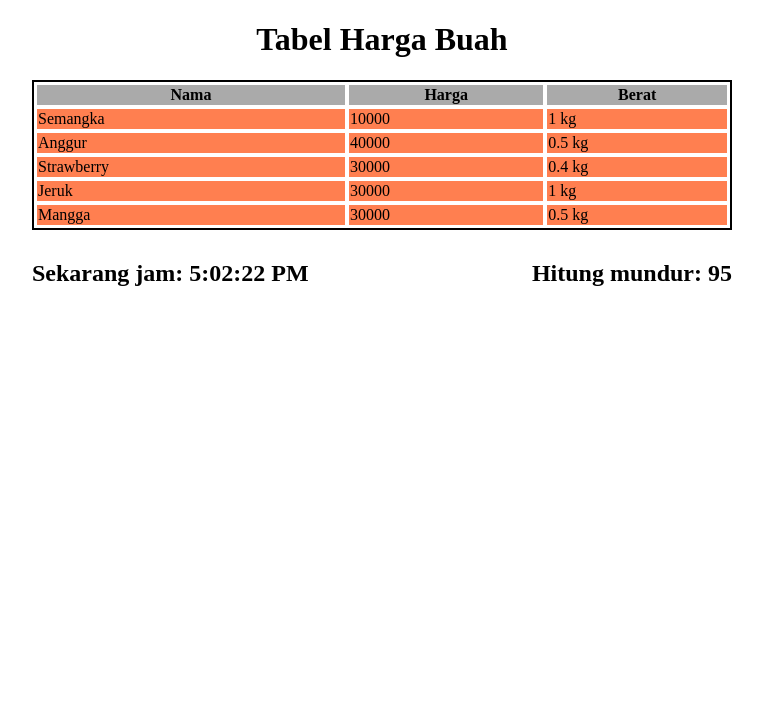
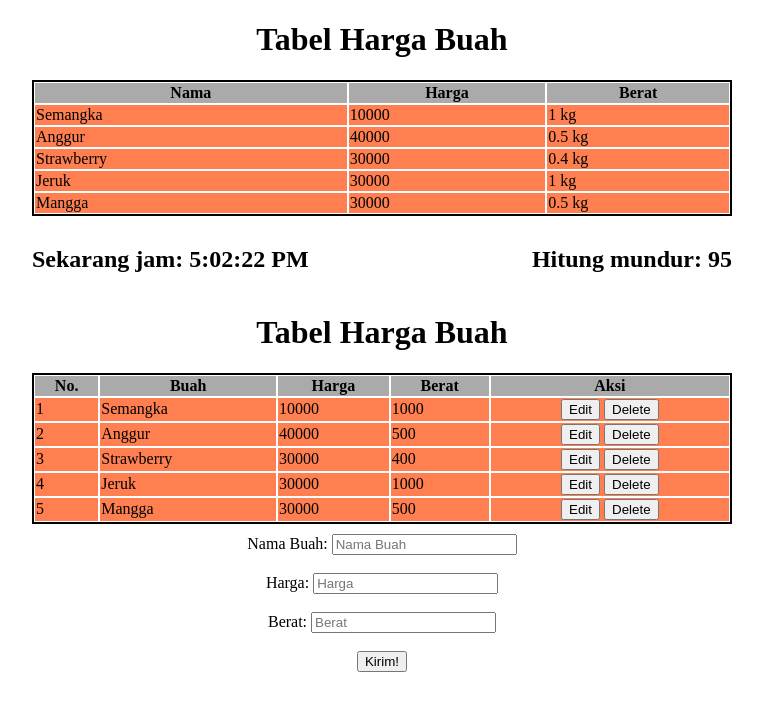
Before and after one commit to itsdaffa/sanbercode-reactjs-0720-week3, a React (Create React App) app: page / in a window 1280 px wide. Shown: the top 710 px of the page, without its empty margins (258-1021 px from the left). Built offline with nearby package versions, Linux system fonts and the light colour scheme.

Commit message:
Update tugas Hari Ke-3, Pekan ke-3

```diff
--- a/src/App.js
+++ b/src/App.js
@@ -4,18 +4,22 @@ import './tugas11/HargaBuah.css'
 import UserInfo from './UserInfo';
 import HargaBuah from './tugas11/HargaBuah';
 import Timer from './tugas12/Timer';
-import Clock from './tugas12/Clock'
+import Clock from './tugas12/Clock';
+import List from './tugas13/List';
 
 function App() {
   return (
     <div className="App" style={{width: 'fit-content', margin: 'auto'}}>
       {/* Tugas Hari Ke-1 */}
       <HargaBuah />
-      {/*Tugas Hari Ke-2 */}
+      {/* Tugas Hari Ke-2 */}
       <div style={{display: "flex", justifyContent: "space-between"}}>
       <Clock />
       <Timer />
       </div>
+      {/*Tugas Hari Ke-3 */}
+      <List />
+
     </div>
   );
 }
--- a/src/tugas11/HargaBuah.css
+++ b/src/tugas11/HargaBuah.css
@@ -4,6 +4,8 @@ body {
 table {
     width: 700px;
     border: 2px solid black;
+    border-spacing: 0;
+
 }
 th, td {
     border: 1px solid white;
--- /dev/null
+++ b/src/tugas13/List.js
@@ -0,0 +1,154 @@
+import React, {Component} from 'react';
+
+class Header extends Component {
+    render() {
+        return <th>{this.props.name}</th>
+    }
+}
+
+class Cell extends Component {
+    render() {
+        return <td>{this.props.name}</td>
+    }
+}
+
+class List extends Component {
+    constructor(props) {
+        super (props);
+        this.state = {
+            dataHargaBuah : [
+                {nama: "Semangka", harga: 10000, berat: 1000},
+                {nama: "Anggur", harga: 40000, berat: 500},
+                {nama: "Strawberry", harga: 30000, berat: 400},
+                {nama: "Jeruk", harga: 30000, berat: 1000},
+                {nama: "Mangga", harga: 30000, berat: 500}
+            ],
+            input: {
+                nama: "",
+                harga: "",
+                berat: ""
+            },
+
+            indexofForm: -1
+        }
+
+        this.handleChange = this.handleChange.bind(this)
+        this.handleSubmit = this.handleSubmit.bind(this)
+        this.handleEdit = this.handleEdit.bind(this)
+        this.handleDelete = this.handleDelete.bind(this)
+
+    }
+
+    handleChange(e) {
+        let input = {...this.state.input}
+        input[e.target.name] = e.target.value
+        this.setState({
+            input
+        })
+    }
+
+    handleSubmit(e){
+		e.preventDefault()
+
+		let input = this.state.input
+		if(input['nama'].replace(/\s/g, '') !== "" && input['harga'].toString().replace(/\s/g, '') !== "" && input['berat'].toString().replace(/\s/g, '') !== "" ){
+			let newDaftarBuah = this.state.dataHargaBuah
+			let index = this.state.indexOfForm
+			console.log(index)
+			if (index === -1){
+			  newDaftarBuah = [...newDaftarBuah, input]
+			}else{
+			  newDaftarBuah[index] = input
+			}
+			this.setState({
+				dataHargaBuah: newDaftarBuah,
+				input :{
+					nama:"",
+					harga: "",
+					berat: ""
+				},
+				indexOfForm: -1
+			})
+		}
+      }
+
+      handleEdit(e){
+		let index = e.target.value
+		let buah = this.state.dataHargaBuah[index]
+		this.setState({
+			input :{
+				nama: buah.nama,
+				harga: buah.harga,
+				berat: buah.berat
+			},
+			indexOfForm: index
+		})
+	  }
+
+	  handleDelete(e){
+		let index = e.target.value
+		let newDaftarBuah = this.state.dataHargaBuah
+		let editedDaftarBuah = newDaftarBuah[this.state.indexOfForm]
+		newDaftarBuah.splice(index, 1)
+
+		if (editedDaftarBuah !== undefined){
+		  var newIndex = newDaftarBuah.findIndex((el) => el === editedDaftarBuah)
+		  this.setState({dataHargaBuah: newDaftarBuah, indexOfForm: newIndex})
+		}else{
+		  this.setState({dataHargaBuah: newDaftarBuah})
+		}
+	  }
+
+
+    render() {
+        return (
+            <>
+
+            <h1> Tabel Harga Buah </h1>
+            <table>
+                <tr>
+                    <Header name={'No.'} />
+                    <Header name={'Buah'} />
+                    <Header name={'Harga'} />
+                    <Header name={'Berat'} />
+                    <Header name={'Aksi'} />
+                </tr>
+                {this.state.dataHargaBuah.map((isi, index) => {
+                    return (
+                        <tr key={index}>
+                            <Cell name={index+1} />
+                            <Cell name={isi.nama} />
+                            <Cell name={isi.harga} />
+                            <Cell name={isi.berat} />
+                            <td style={{textAlign: "center"}}>
+                                    <button onClick ={this.handleEdit} value={index}>Edit</button>
+                                    &nbsp;
+                                    <button onClick={this.handleDelete} value={index}>Delete</button>
+                            </td>
+                        </tr>
+
+                    )
+
+                 })}
+            </table>
+            <div id="form-content">
+            <form onSubmit={this.handleSubmit}>
+                 <label htmlFor="nama">Nama Buah: </label>
+                 <input type="text" id="nama" name='nama' value={this.state.input.nama} onChange={this.handleChange} placeholder="Nama Buah"/>
+                 <br/><br/>
+                 <label htmlFor="harga">Harga: </label>
+                 <input type="text" id="harga" name='harga' value={this.state.input.harga} onChange={this.handleChange} placeholder="Harga"/>
+                 <br /><br/>
+                 <label htmlFor="berat">Berat: </label>
+                 <input type="text" id="berat" name='berat' value={this.state.input.berat} onChange={this.handleChange} placeholder="Berat"/>
+                 <br/><br/>
+                 <input type="submit" value="Kirim!" />
+            </form>
+            </div>
+
+           </>
+        )
+    }
+}
+
+export default List;
```
